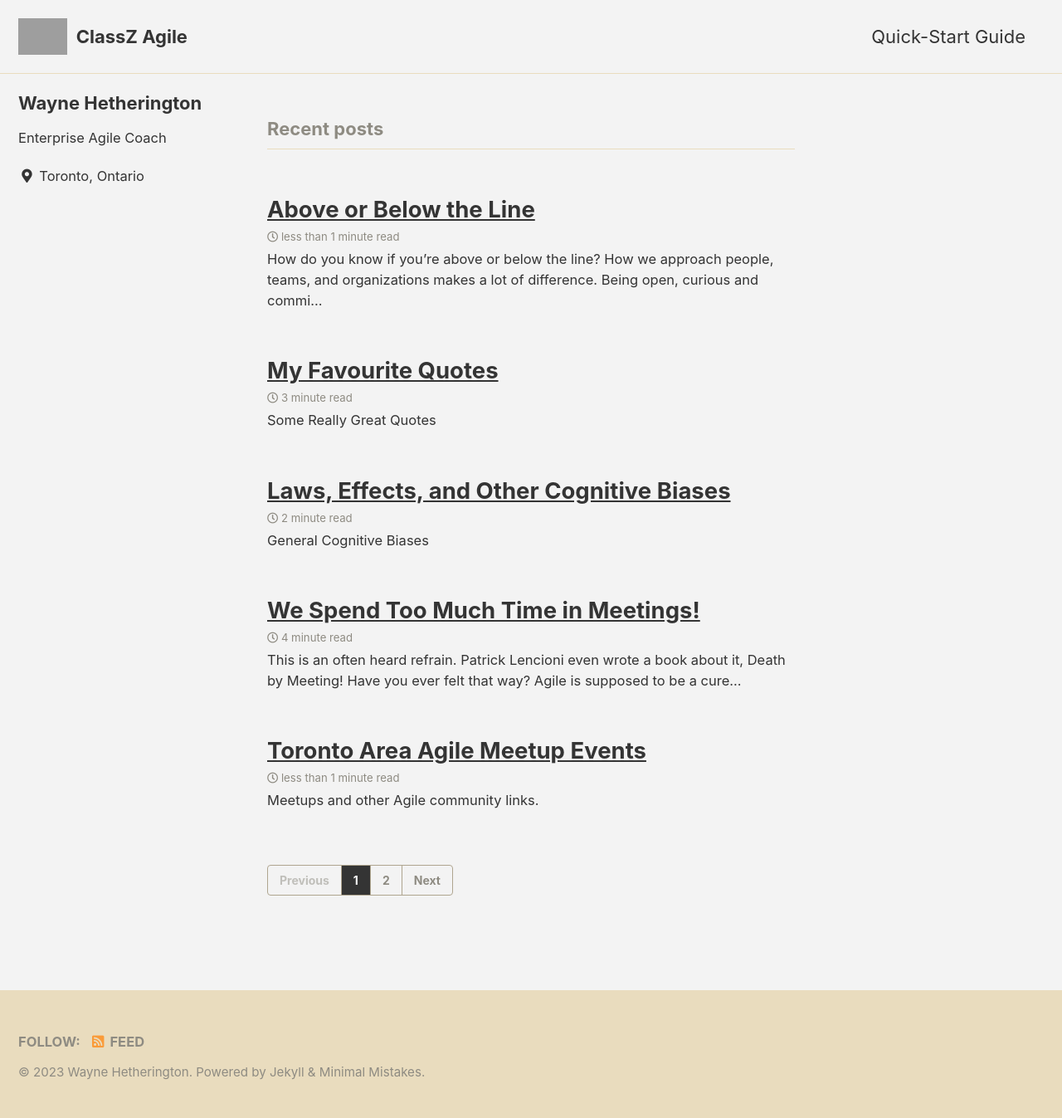
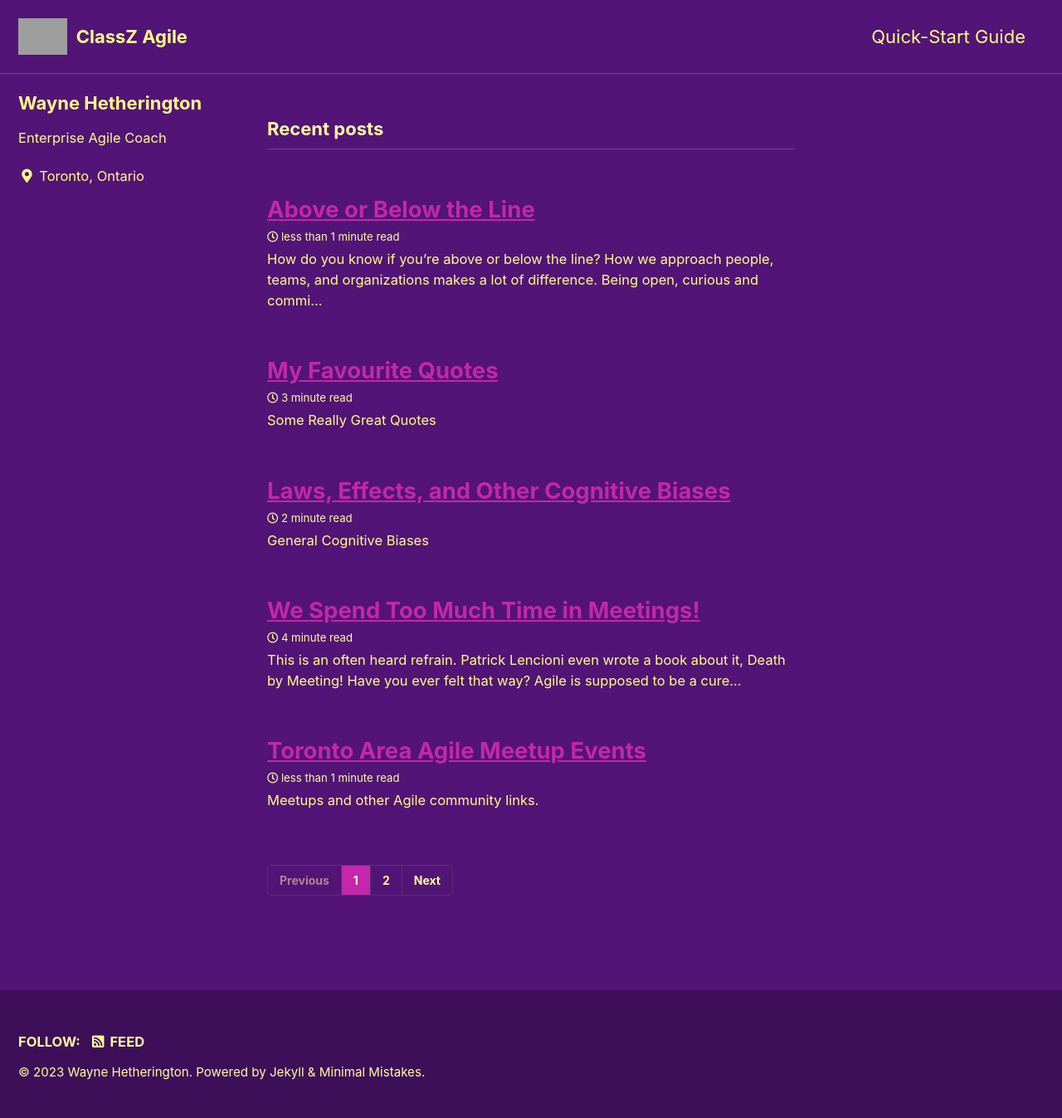
Before and after one commit to waynehet/classz.github.io, a Jekyll site: the page built from index.html, in a window 1280 px wide. Shown: the whole page at 83% size. Built offline with Jekyll 4.4.1, drawn with Linux system fonts in a browser that asks for light colours; cached includes are drawn as plain includes; the list of posts is cut into pages by our own code; grey boxes are pictures that could not be loaded.

Commit message:
changed skin to plum

```diff
--- a/_config.yml
+++ b/_config.yml
@@ -12,7 +12,7 @@
 
 # theme                  : "minimal-mistakes-jekyll"
 # remote_theme           : "mmistakes/minimal-mistakes"
-minimal_mistakes_skin    : "dirt" #"default", "air", "aqua", "contrast", "dark", "dirt", "neon", "mint", "plum", "sunrise"
+minimal_mistakes_skin    : "plum" #"default", "air", "aqua", "contrast", "dark", "dirt", "neon", "mint", "plum", "sunrise"
 
 # Site Settings
 locale                   : "en-US"
```
